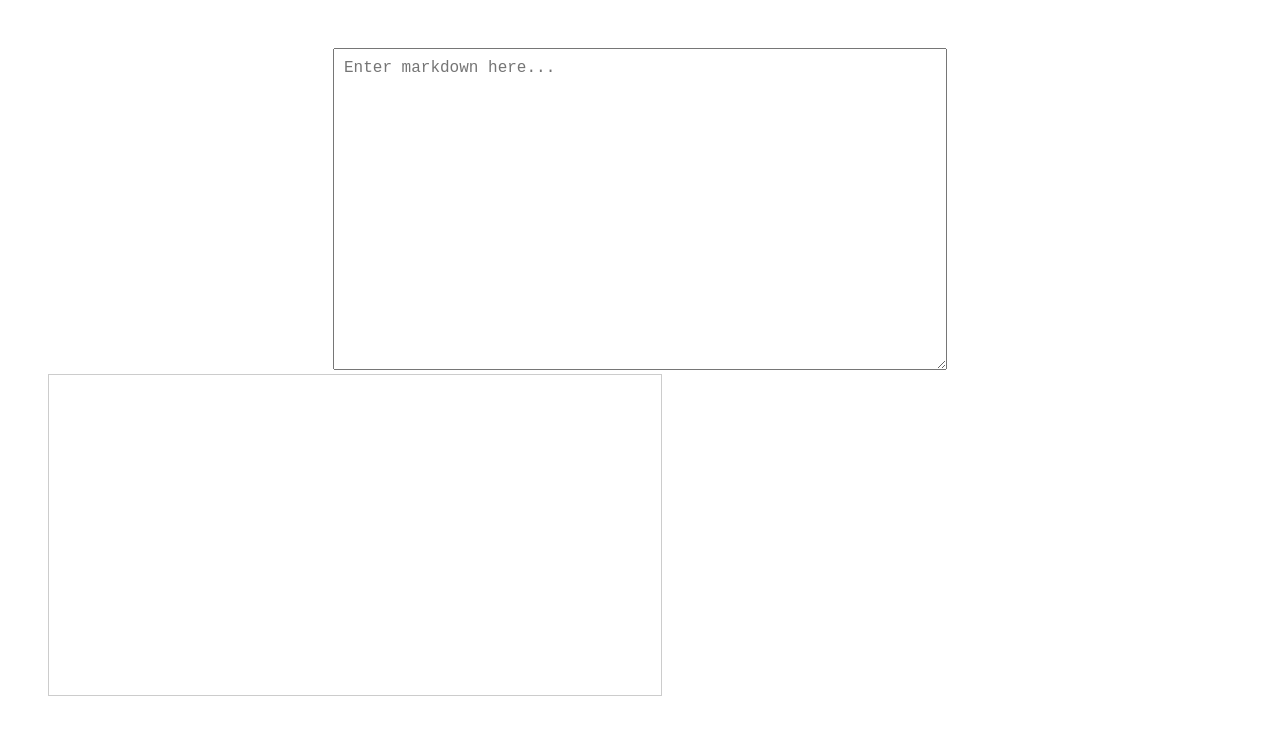
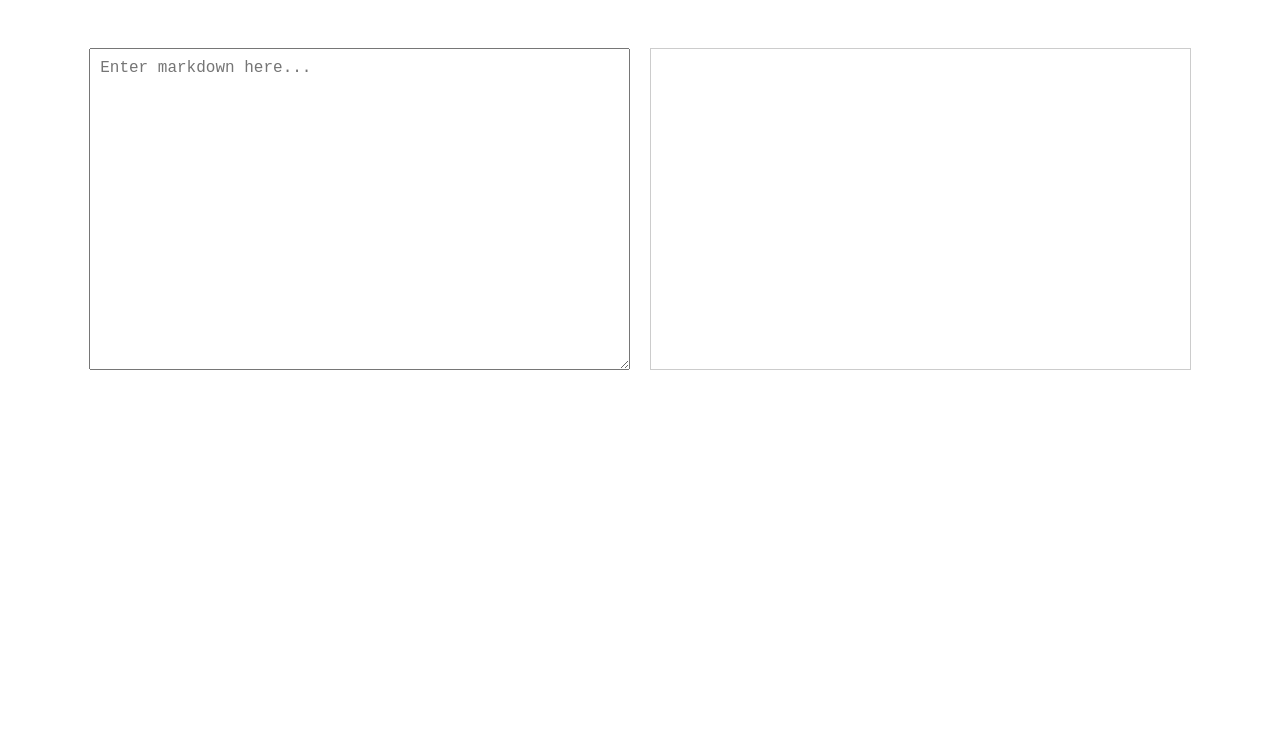
Before and after one commit to acciojob/markdown-Satyam722, a React app: page / in a window 1280 px wide. Shown: the top 734 px of the page. Built offline with nearby package versions, Linux system fonts and the light colour scheme.

Commit message:
Update MarkdownEditor.js

```diff
--- a/src/components/MarkdownEditor.js
+++ b/src/components/MarkdownEditor.js
@@ -1,20 +1,20 @@
-import React, { useState, useEffect } from "react";
+import React, { useState } from "react";
 import ReactMarkdown from "react-markdown";
-import "../styles/App.css";
 
 const MarkdownEditor = () => {
   const [text, setText] = useState("");
 
   return (
-    <div className="app">
+    <div className="editor-container">
       <textarea
-        className="textarea"
+        className="textarea" // Required class name
         value={text}
         onChange={(e) => setText(e.target.value)}
         placeholder="Enter markdown here..."
       />
 
       <div className="preview">
+        {/* Required class name */}
         <ReactMarkdown>{text}</ReactMarkdown>
       </div>
     </div>
```
